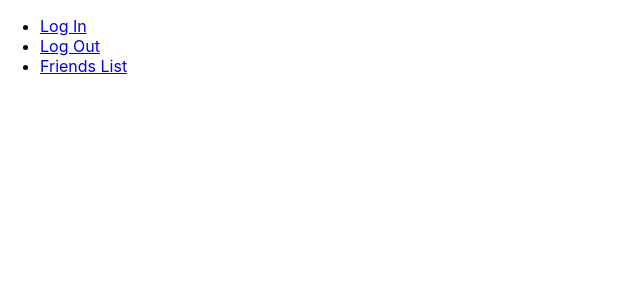
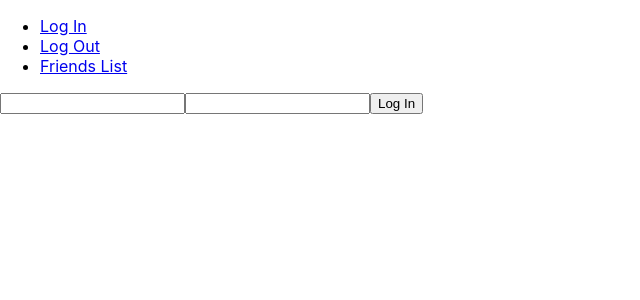
Before and after one commit to bloominstituteoftechnology/web-module-project-client-auth, a React (Create React App) app in the folder friends/: page / in a window 1280 px wide. Shown: the top 300 px of the page, without its empty margins (0-640 px from the left). Built offline with nearby package versions, Linux system fonts and the light colour scheme.

Commit message:
post returning data

```diff
--- a/friends/src/Components/Login.js
+++ b/friends/src/Components/Login.js
@@ -7,7 +7,44 @@ const Login = () => {
     password: "",
   });
 
-  return <div></div>;
+  const handleChange = (e) => {
+    setCredentials({
+      ...credentials,
+      [e.target.name]: e.target.value,
+    });
+  };
+
+  const login = (e) => {
+    e.preventDefault();
+    axios
+      .post("http://localhost:5000/api/login", credentials)
+      .then((res) => {
+        console.log(res);
+      })
+      .catch((err) => {
+        console.log(err);
+      });
+  };
+
+  return (
+    <div>
+      <form onSubmit={login}>
+        <input
+          type="text"
+          name="username"
+          value={credentials.username}
+          onChange={handleChange}
+        />
+        <input
+          type="text"
+          name="password"
+          value={credentials.password}
+          onChange={handleChange}
+        />
+        <button>Log In</button>
+      </form>
+    </div>
+  );
 };
 
 export default Login;
```
